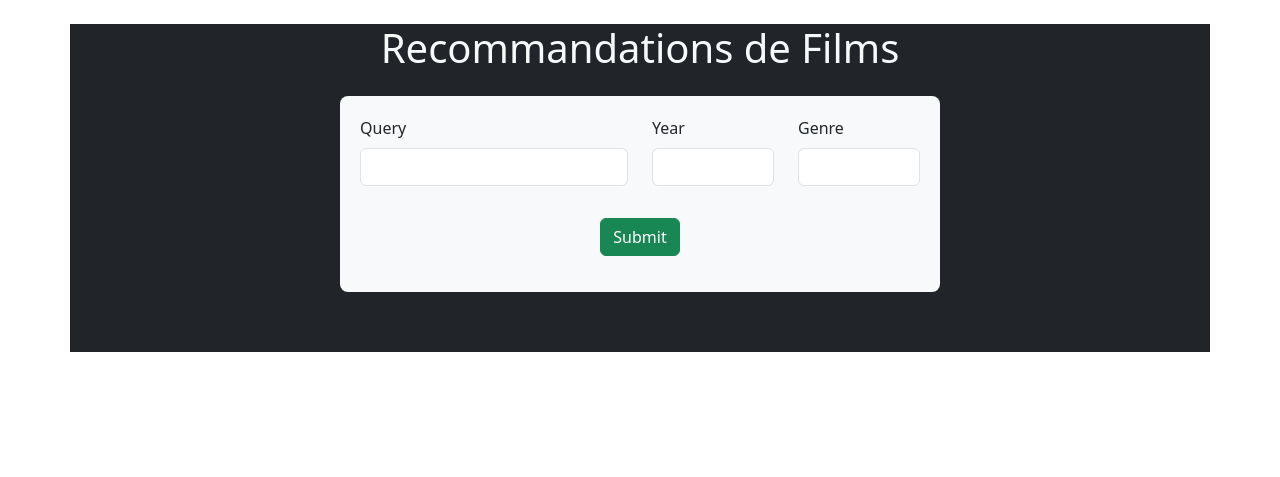
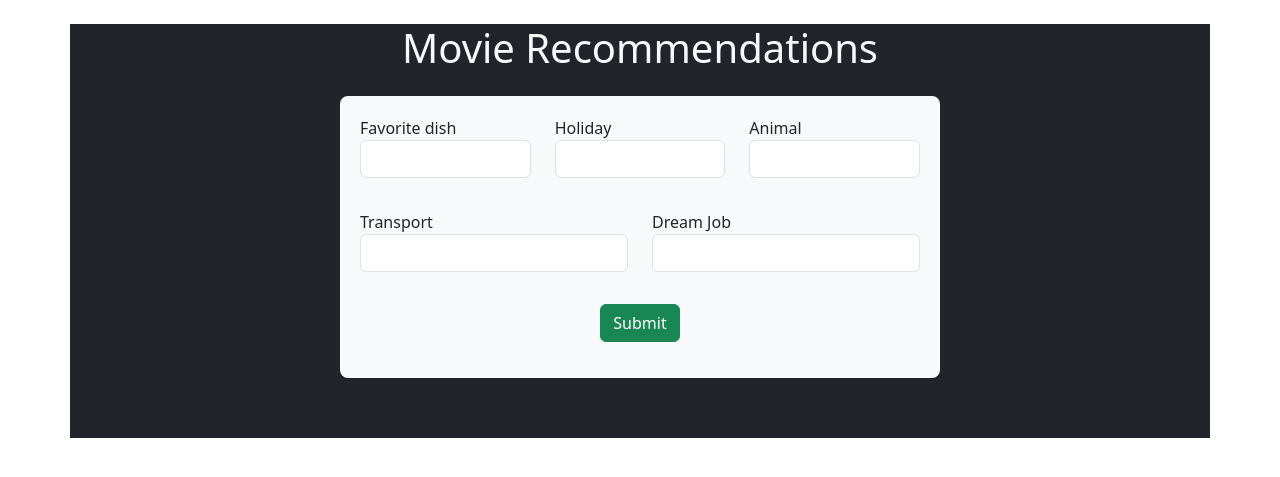
Before and after one commit to Simone-Me/movie-recommender, a Symfony app: template templates/movie/index.html.twig in a window 1280 px wide. Shown: the part 56-533 px from the top of the page. Run offline with Twig, Linux system fonts and the light colour scheme; the template is opened without the code that fills it, so the values that code supplies are empty; form fields are guessed from the names that the template uses; some libraries are stand-ins or nearby versions.

Commit message:
new form to guess a movie

```diff
--- a/templates/movie/index.html.twig
+++ b/templates/movie/index.html.twig
@@ -1,22 +1,56 @@
 {% extends 'base.html.twig' %}
 
-{% block title %}Recommandations de Films{% endblock %}
+{% block title %}Movie Recommendations
+{% endblock %}
 
 {% block body %}
 	<div class="container bg-dark">
-        <h1 class="text-center my-4 text-light ">Recommandations de Films</h1>
+		<h1 class="text-center my-4 text-light">Movie Recommendations</h1>
 
 		<div class="search-form">
 			{{ form_start(form) }}
 			<div class="row">
+				<div class="col-md-4">
+					{{ form_row(form.favorite_dish, {
+						'attr': {'class': 'form-control'},
+						'label': 'Favorite dish',
+						'label_attr': {'class': 'text-dark'},
+						'help': 'Choose a favorite dish as you were to choose your last meal'
+					}) }}
+				</div>
+				<div class="col-md-4">
+					{{ form_row(form.holiday, {
+						'attr': {'class': 'form-control'},
+						'label': 'Holiday',
+						'label_attr': {'class': 'text-dark'},
+						'help': 'Where woould you like to go on holiday if the world was on fire'
+					}) }}
+				</div>
+				<div class="col-md-4">
+					{{ form_row(form.animal, {
+						'attr': {'class': 'form-control'},
+						'label': 'Animal',
+						'label_attr': {'class': 'text-dark'},
+						'help': 'With which animal would you like to be friends'
+					}) }}
+				</div>
+			</div>
+			<div class="row mt-3">
 				<div class="col-md-6">
-                    {{ form_row(form.query) }}
+					{{ form_row(form.transport, {
+						'attr': {'class': 'form-control'},
+						'label': 'Transport',
+						'label_attr': {'class': 'text-dark'},
+						'help': 'How would you like to spend your day'
+					}) }}
 				</div>
-                <div class="col-md-3">
-                    {{ form_row(form.year) }}
-                </div>
-                <div class="col-md-3">
-                    {{ form_row(form.genre) }}
+				<div class="col-md-6">
+					{{ form_row(form.dream_job, {
+						'attr': {'class': 'form-control'},
+						'label': 'Dream Job',
+						'label_attr': {'class': 'text-dark'},
+						'help': 'What would you like to be if you could be anything you want'
+					}) }}
 				</div>
 			</div>
 			<div class="text-center mt-3">
@@ -39,7 +73,8 @@
 						<div class="movie-info">
 							<div class="movie-title">{{ movie.title }}</div>
 							<div class="movie-year">{{ movie.release_date|date('Y') }}</div>
-                            <div class="movie-rating">⭐ {{ movie.vote_average|number_format(1) }}/10</div>
+							<div class="movie-rating">⭐
+								{{ movie.vote_average|number_format(1) }}/10</div>
 						</div>
 					</a>
 				</div>
```
Also changed, not shown: src/Controller/MovieController.php (+58 -9 lines). Lines whose indentation alone changed are shown as unchanged.
